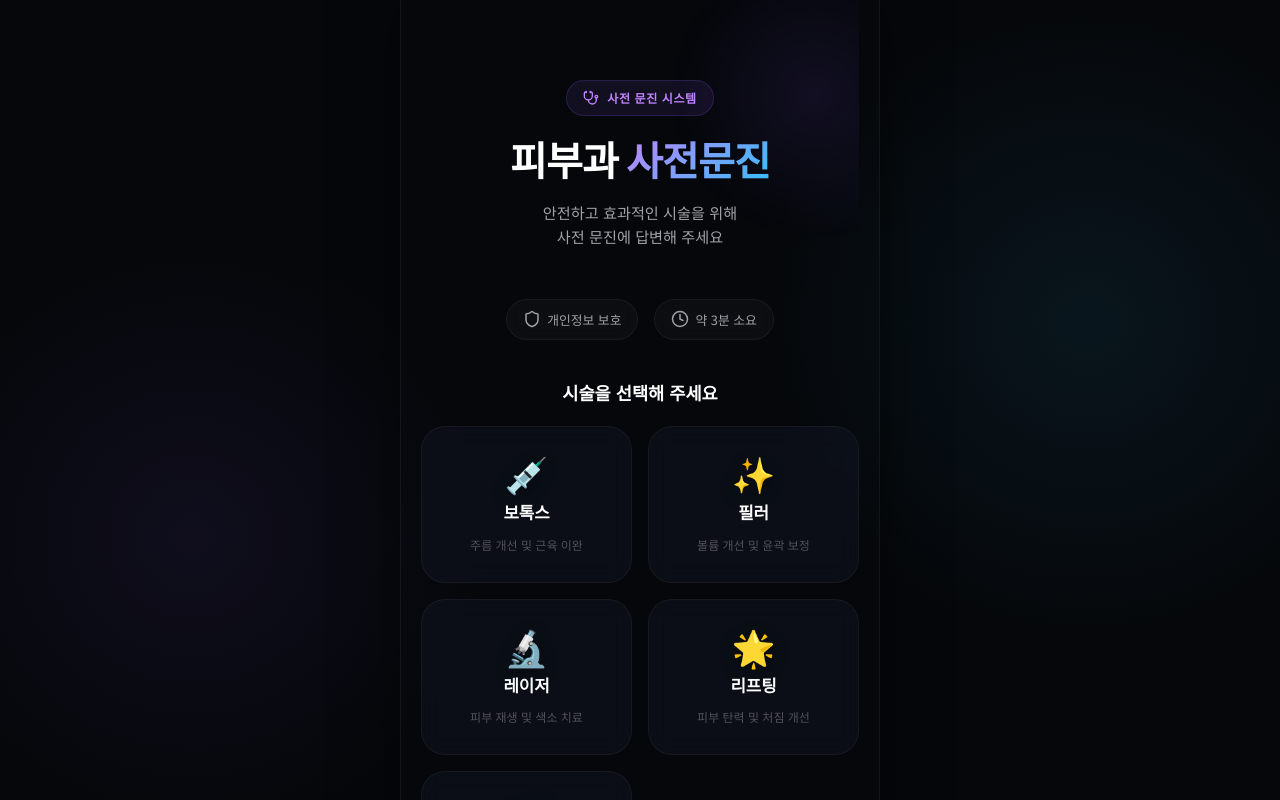
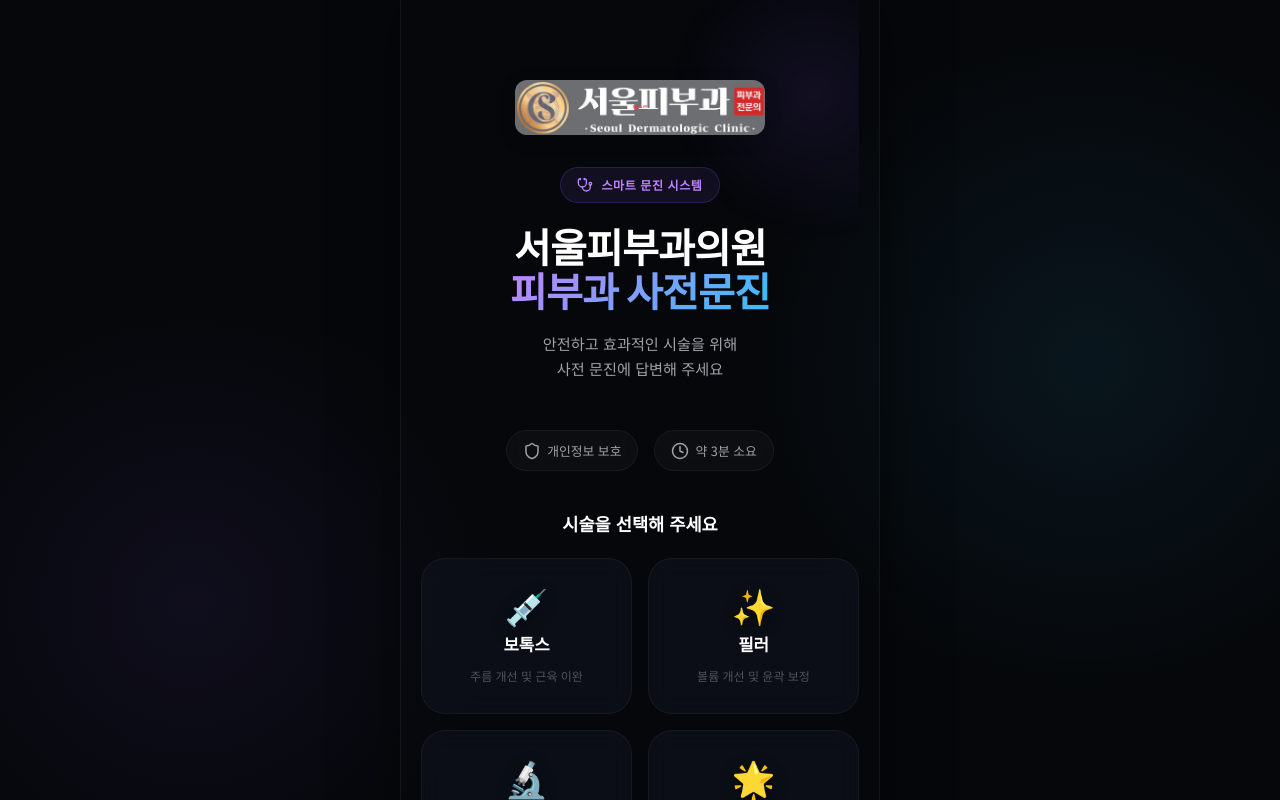
Before and after one commit to joyp30/skin-clinic-survey, a Next.js app: page / in a window 1280 px wide. Shown: the top 800 px of the page. Built offline with nearby package versions, Linux system fonts and the light colour scheme.

Commit message:
style: add custom Seoul Clinic logo and update title

```diff
--- a/src/app/globals.css
+++ b/src/app/globals.css
@@ -1071,3 +1071,25 @@
     display: none;
   }
 }
+
+/* Custom Logo */
+.hero-logo-container {
+  display: flex;
+  justify-content: center;
+  align-items: center;
+  margin-bottom: 2rem;
+  width: 100%;
+}
+
+.hero-logo {
+  max-width: 250px;
+  width: 100%;
+  height: auto;
+  border-radius: 12px;
+  box-shadow: 0 4px 20px rgba(0, 0, 0, 0.1);
+  transition: transform 0.3s ease;
+}
+
+.hero-logo:hover {
+  transform: translateY(-2px);
+}
--- a/src/app/page.tsx
+++ b/src/app/page.tsx
@@ -34,13 +34,17 @@
           animate={{ y: 0, opacity: 1 }}
           transition={{ duration: 0.7, ease: [0.22, 1, 0.36, 1] }}
         >
+          <div className="hero-logo-container">
+            <img src="/seoul_logo.png" alt="서울피부과의원 로고" className="hero-logo" />
+          </div>
           <div className="hero-badge">
             <Stethoscope size={16} />
-            사전 문진 시스템
+            스마트 문진 시스템
           </div>
           <h1 className="hero-title">
-            피부과
-            <span className="hero-title-accent"> 사전문진</span>
+            서울피부과의원
+            <br />
+            <span className="hero-title-accent">피부과 사전문진</span>
           </h1>
           <p className="hero-subtitle">
             안전하고 효과적인 시술을 위해
```
Also changed, not shown: public/seoul_logo.png (added), 1 other file (tests, documents, lock files or other folders).
